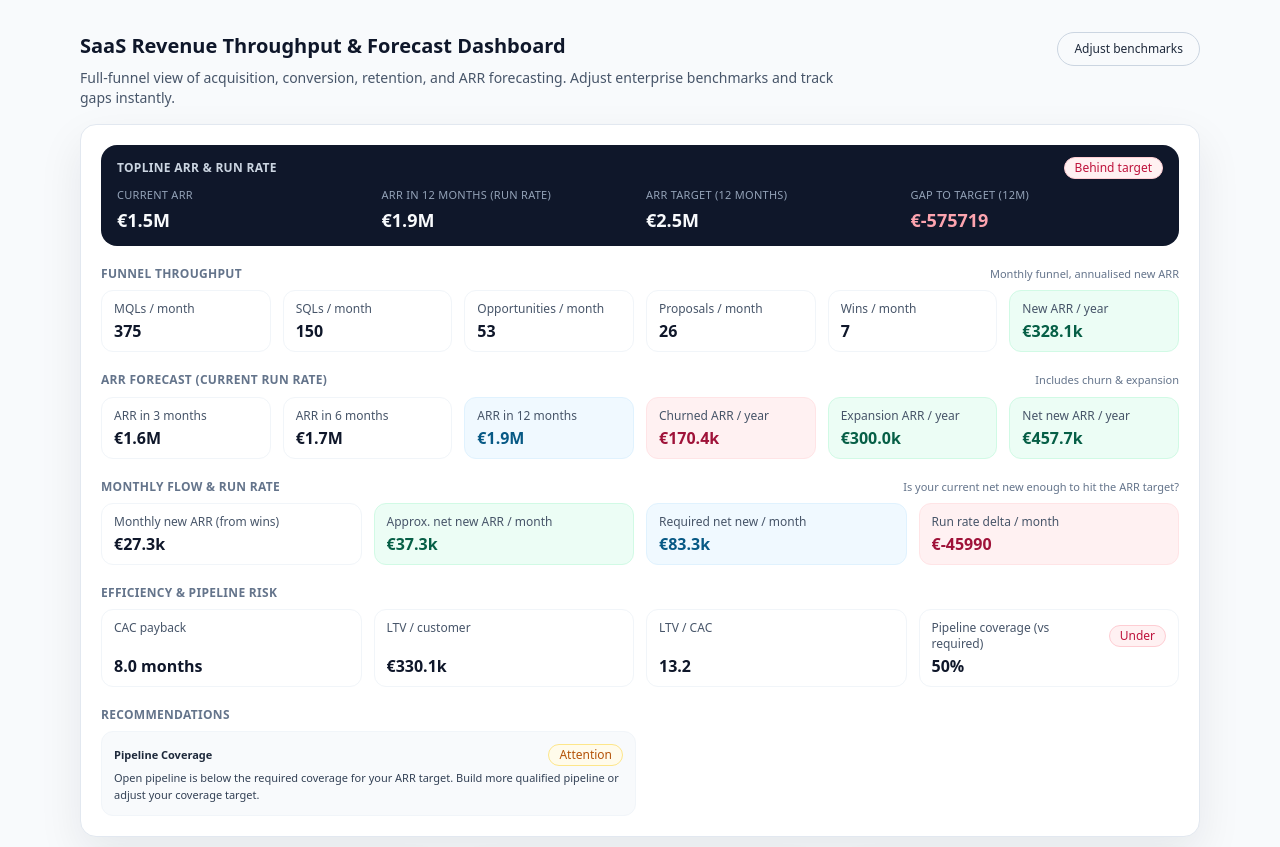
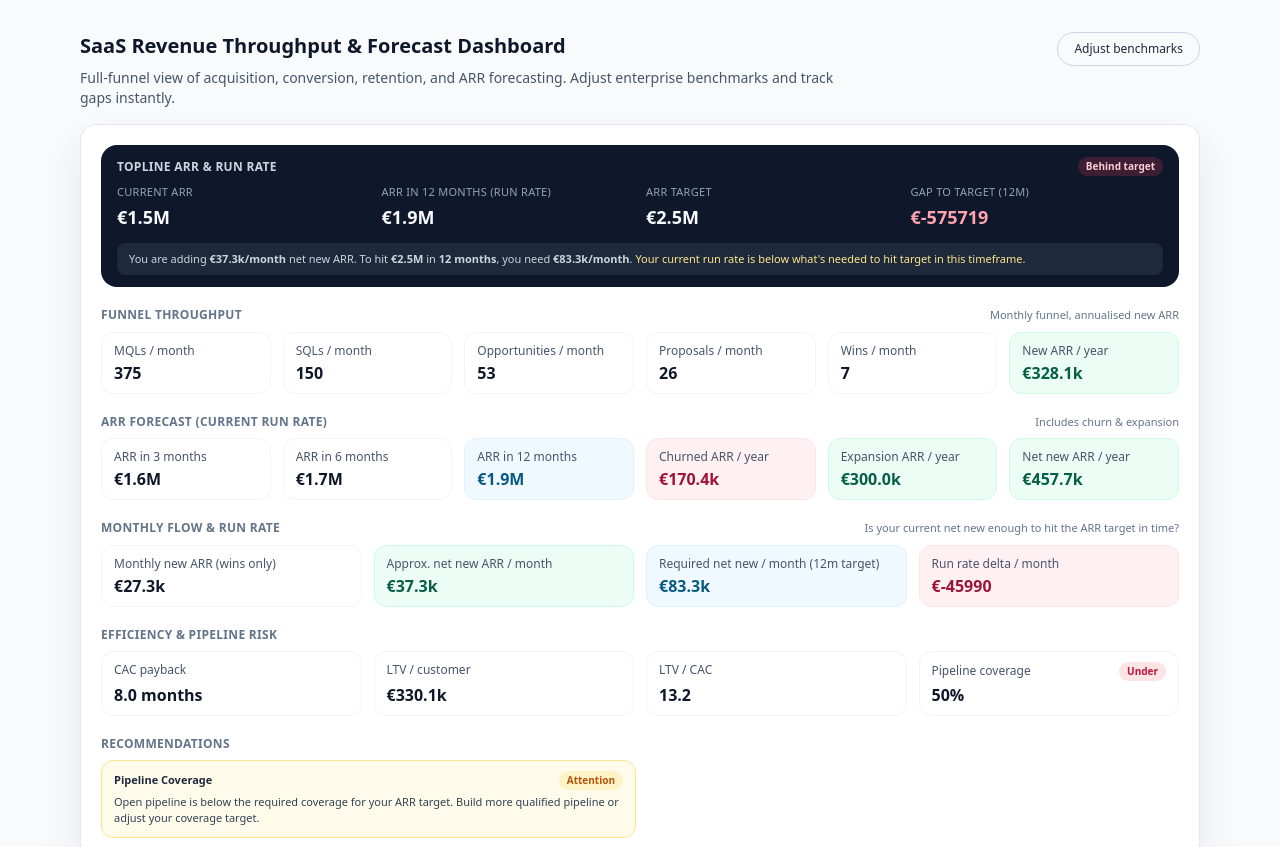
Before and after one commit to powerstephen/saas-throughput-calculator-, a Next.js app: page / in a window 1280 px wide. Shown: the top 847 px of the page. Built offline with nearby package versions, Linux system fonts and the light colour scheme.

Commit message:
Update ResultsPanel.tsx

```diff
--- a/components/ResultsPanel.tsx
+++ b/components/ResultsPanel.tsx
@@ -1,10 +1,10 @@
 import { CalculatorResult } from "@/lib/calculations";
-import Badge from "./Badge";
 
 type Props = {
   result: CalculatorResult;
   currentArr: number;
   targetArr: number;
+  timeframeMonths: number;
 };
 
 function formatCurrency(value: number): string {
@@ -23,6 +23,7 @@ export default function ResultsPanel({
   result,
   currentArr,
   targetArr,
+  timeframeMonths,
 }: Props) {
   const { funnel, forecast, efficiency, recommendations } = result;
 
@@ -33,9 +34,10 @@ export default function ResultsPanel({
 
   const arrGap = forecast.projectedArr12m - targetArr;
 
-  // Run-rate logic
+  // Run-rate logic (timeframe-aware)
+  const months = timeframeMonths > 0 ? timeframeMonths : 12;
   const requiredMonthlyNetNewArr =
-    (targetArr - currentArr) / 12;
+    (targetArr - currentArr) / months;
 
   const runRateDelta =
     forecast.monthlyNetNewArr - requiredMonthlyNetNewArr;
@@ -46,8 +48,12 @@ export default function ResultsPanel({
 
   let runRateTone: "success" | "warning" | "critical" = "warning";
   if (onTrack) runRateTone = "success";
-  else if (runRateDelta < 0 && Math.abs(runRateDelta) > requiredMonthlyNetNewArr * 0.3)
+  else if (
+    runRateDelta < 0 &&
+    Math.abs(runRateDelta) > Math.abs(requiredMonthlyNetNewArr) * 0.3
+  ) {
     runRateTone = "critical";
+  }
 
   let coverageTone: "neutral" | "success" | "warning" | "critical" =
     "neutral";
@@ -64,10 +70,19 @@ export default function ResultsPanel({
           <h2 className="text-xs font-semibold uppercase tracking-wide text-slate-300">
             Topline ARR & Run Rate
           </h2>
-          <Badge tone={runRateTone}>
+          <span
+            className={`inline-flex items-center rounded-full px-2 py-0.5 text-[10px] font-semibold ${
+              runRateTone === "success"
+                ? "bg-emerald-500/20 text-emerald-200"
+                : runRateTone === "critical"
+                ? "bg-rose-500/20 text-rose-200"
+                : "bg-amber-400/20 text-amber-100"
+            }`}
+          >
             {onTrack ? "On track" : "Behind target"}
-          </Badge>
+          </span>
         </div>
+
         <div className="grid gap-3 sm:grid-cols-4">
           <HeroMetric
             label="Current ARR"
@@ -78,7 +93,7 @@ export default function ResultsPanel({
             value={formatCurrency(forecast.projectedArr12m)}
           />
           <HeroMetric
-            label="ARR target (12 months)"
+            label="ARR target"
             value={formatCurrency(targetArr)}
           />
           <HeroMetric
@@ -86,6 +101,36 @@ export default function ResultsPanel({
             value={formatCurrency(arrGap)}
             accent={arrGap >= 0 ? "green" : "red"}
           />
+        </div>
+
+        {/* Plain-English explanation */}
+        <div className="mt-3 rounded-lg bg-slate-800 px-3 py-2 text-[11px] text-slate-300">
+          You are adding{" "}
+          <span className="font-semibold">
+            {formatCurrency(forecast.monthlyNetNewArr)}/month
+          </span>{" "}
+          net new ARR. To hit{" "}
+          <span className="font-semibold">
+            {formatCurrency(targetArr)}
+          </span>{" "}
+          in{" "}
+          <span className="font-semibold">
+            {months} months
+          </span>
+          , you need{" "}
+          <span className="font-semibold">
+            {formatCurrency(requiredMonthlyNetNewArr)}/month
+          </span>
+          .{" "}
+          {onTrack ? (
+            <span className="text-emerald-300">
+              Your current run rate is sufficient or ahead of plan.
+            </span>
+          ) : (
+            <span className="text-amber-200">
+              Your current run rate is below what&apos;s needed to hit target in this timeframe.
+            </span>
+          )}
         </div>
       </div>
 
@@ -168,12 +213,12 @@ export default function ResultsPanel({
             Monthly Flow & Run Rate
           </h2>
           <span className="text-[11px] text-slate-500">
-            Is your current net new enough to hit the ARR target?
+            Is your current net new enough to hit the ARR target in time?
           </span>
         </div>
-        <div className="grid gap-3 sm:grid-cols-3 lg:grid-cols-4">
+        <div className="grid gap-3 sm:grid-cols-2 lg:grid-cols-4">
           <MetricTile
-            label="Monthly new ARR (from wins)"
+            label="Monthly new ARR (wins only)"
             value={formatCurrency(forecast.monthlyNewArr)}
           />
           <MetricTile
@@ -182,7 +227,7 @@ export default function ResultsPanel({
             accent={forecast.monthlyNetNewArr >= 0 ? "green" : "red"}
           />
           <MetricTile
-            label="Required net new / month"
+            label={`Required net new / month (${months}m target)`}
             value={formatCurrency(requiredMonthlyNetNewArr)}
             accent="blue"
           />
@@ -219,20 +264,30 @@ export default function ResultsPanel({
             value={efficiency.ltvToCac ? efficiency.ltvToCac.toFixed(1) : "-"}
           />
           <MetricTile
-            label="Pipeline coverage (vs required)"
+            label="Pipeline coverage"
             value={
               efficiency.pipelineCoverageActual !== null
                 ? formatPct(efficiency.pipelineCoverageActual)
                 : "-"
             }
             rightBadge={
-              <Badge tone={coverageTone}>
+              <span
+                className={`inline-flex items-center rounded-full px-2 py-0.5 text-[10px] font-semibold ${
+                  coverageTone === "success"
+                    ? "bg-emerald-100 text-emerald-700"
+                    : coverageTone === "warning"
+                    ? "bg-amber-100 text-amber-700"
+                    : coverageTone === "critical"
+                    ? "bg-rose-100 text-rose-700"
+                    : "bg-slate-100 text-slate-600"
+                }`}
+              >
                 {efficiency.pipelineCoverageStatus === "strong"
                   ? "Strong"
                   : efficiency.pipelineCoverageStatus === "ok"
                   ? "OK"
                   : "Under"}
-              </Badge>
+              </span>
             }
           />
         </div>
@@ -247,31 +302,45 @@ export default function ResultsPanel({
         </div>
         <div className="grid gap-2 lg:grid-cols-2">
           {recommendations.map((rec, idx) => {
-            const tone =
+            const borderColour =
               rec.severity === "critical"
-                ? "critical"
+                ? "border-rose-200 bg-rose-50"
                 : rec.severity === "warning"
-                ? "warning"
-                : "neutral";
+                ? "border-amber-200 bg-amber-50"
+                : "border-slate-100 bg-slate-50";
+
+            const badgeColour =
+              rec.severity === "critical"
+                ? "bg-rose-100 text-rose-700"
+                : rec.severity === "warning"
+                ? "bg-amber-100 text-amber-700"
+                : "bg-slate-100 text-slate-700";
+
+            const badgeLabel =
+              rec.severity === "critical"
+                ? "Priority"
+                : rec.severity === "warning"
+                ? "Attention"
+                : "Info";
 
             return (
               <div
                 key={idx}
-                className="flex flex-col gap-1 rounded-xl border border-slate-100 bg-slate-50 p-3"
+                className={`flex flex-col gap-1 rounded-xl border px-3 py-2.5 ${borderColour}`}
               >
                 <div className="flex items-center justify-between gap-2">
                   <span className="text-[11px] font-semibold text-slate-800">
                     {rec.area}
                   </span>
-                  <Badge tone={tone as any}>
-                    {rec.severity === "critical"
-                      ? "Priority"
-                      : rec.severity === "warning"
-                      ? "Attention"
-                      : "Info"}
-                  </Badge>
+                  <span
+                    className={`inline-flex items-center rounded-full px-2 py-0.5 text-[10px] font-semibold ${badgeColour}`}
+                  >
+                    {badgeLabel}
+                  </span>
                 </div>
-                <p className="text-[11px] text-slate-700">{rec.message}</p>
+                <p className="text-[11px] text-slate-700">
+                  {rec.message}
+                </p>
               </div>
             );
           })}
@@ -288,7 +357,12 @@ type MetricTileProps = {
   rightBadge?: React.ReactNode;
 };
 
-function MetricTile({ label, value, accent, rightBadge }: MetricTileProps) {
+function MetricTile({
+  label,
+  value,
+  accent,
+  rightBadge,
+}: MetricTileProps) {
   const accentClass =
     accent === "green"
       ? "border-emerald-100 bg-emerald-50"
@@ -312,7 +386,9 @@ function MetricTile({ label, value, accent, rightBadge }: MetricTileProps) {
       className={`flex flex-col justify-between rounded-xl border px-3 py-2.5 ${accentClass}`}
     >
       <div className="mb-1 flex items-center justify-between gap-2">
-        <span className="text-xs font-medium text-slate-600">{label}</span>
+        <span className="text-xs font-medium text-slate-600">
+          {label}
+        </span>
         {rightBadge}
       </div>
       <div className={`text-base font-semibold leading-tight ${valueColour}`}>
```
